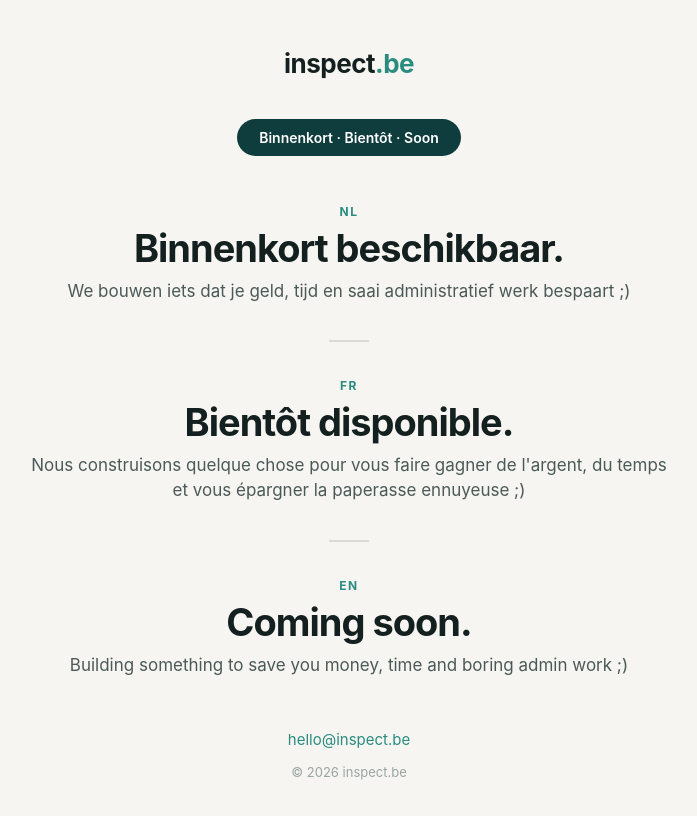
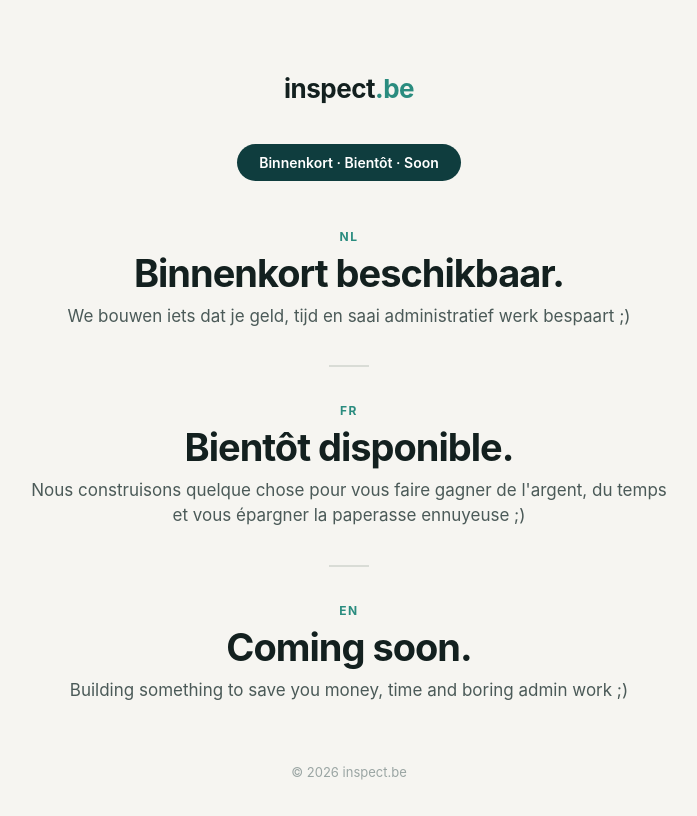
Before and after one commit to Inspect-be/inspect-be, a plain HTML site: page index.html in a window 1280 px wide. Shown: the whole page, without its empty margins (291-988 px from the left). Drawn offline with Linux system fonts and the light colour scheme.

Commit message:
Remove contact email from waiting page
Co-Authored-By: Claude Opus 5.5 <noreply@anthropic.com>
Claude-Session: https://claude.ai/code/session_01CJdNDyEo7BSzUoeN8khSgB

```diff
--- a/index.html
+++ b/index.html
@@ -67,14 +67,6 @@
       background: #d9dcd6;
       margin: 0 auto;
     }
-    a.contact {
-      display: inline-block;
-      margin-top: 52px;
-      color: #2a8c7f;
-      font-size: 15px;
-      text-decoration: none;
-    }
-    a.contact:hover { text-decoration: underline; }
     footer {
       position: absolute;
       bottom: 20px;
@@ -109,7 +101,6 @@
     </div>
   </div>
 
-  <a class="contact" href="mailto:hello@inspect.be">hello@inspect.be</a>
   <footer>&copy; 2026 inspect.be</footer>
 </body>
 </html>
```
